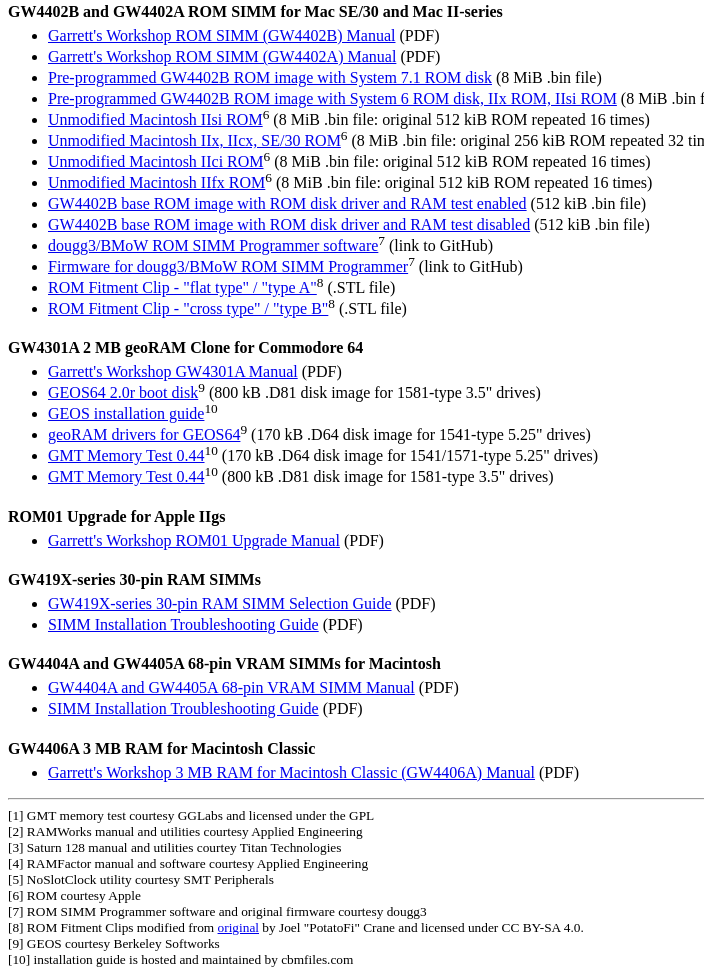
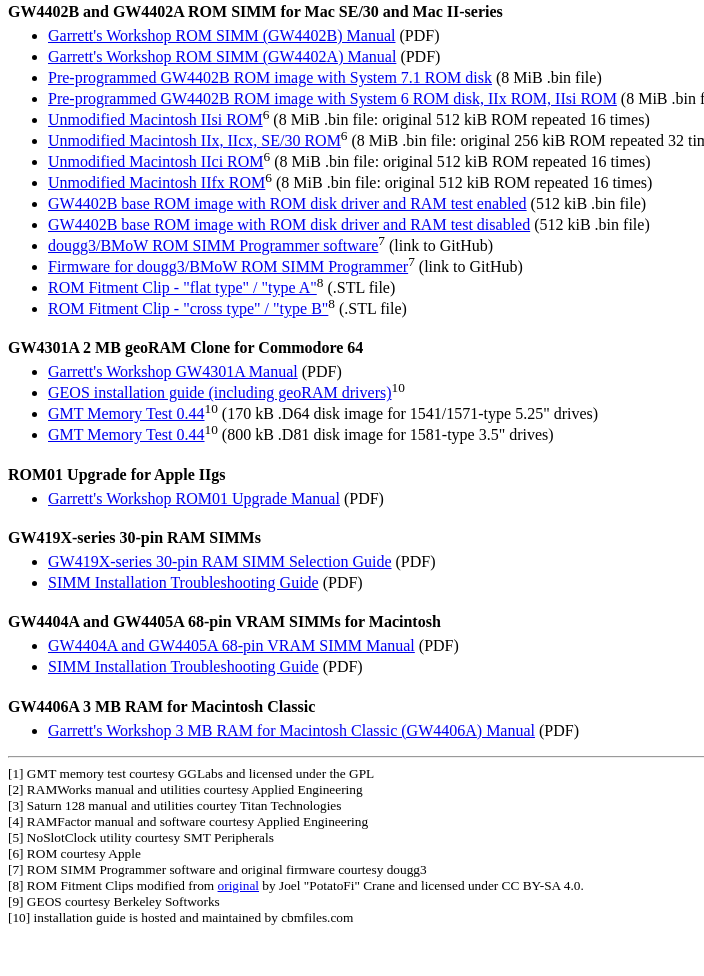
Before and after one commit to garrettsworkshop/gw-site, a plain HTML site: page index.html in a window 1280 px wide. Shown: the part 945-1921 px from the top of the page, without its empty margins (0-704 px from the left). After the commit the page ends 1879 px from the top, so only its background shows below. Drawn offline with Linux system fonts and the light colour scheme.

Commit message:
Remove possibly broken geos drivers and boot disks

```diff
--- a/index.html
+++ b/index.html
@@ -142,12 +142,8 @@
 	<ul>
 		<li><a href="https://garrettsworkshop.github.io/GW4301/Documentation/GW4301AManual.pdf">
 			Garrett's Workshop GW4301A Manual</a> (PDF)</li>
-		<li><a href="files/GW4301/geos64-2.0r.d81">
-			GEOS64 2.0r boot disk</a><sup>9</sup> (800 kB .D81 disk image for 1581-type 3.5&quot; drives)</li>
 		<li><a href="http://cbmfiles.com/geos/">
-			GEOS installation guide</a><sup>10</sup></li>
-		<li><a href="files/GW4301/geos64-georam-drvr.d64">
-			geoRAM drivers for GEOS64</a><sup>9</sup> (170 kB .D64 disk image for 1541-type 5.25&quot; drives)</li>
+			GEOS installation guide (including geoRAM drivers)</a><sup>10</sup></li>
 		<li><a href="files/GW4301/GMT-0.44.D64">
 			GMT Memory Test 0.44</a><sup>10</sup> (170 kB .D64 disk image for 1541/1571-type 5.25&quot; drives)</li>
 		<li><a href="files/GW4301/GMT-0.44.D81">
```
